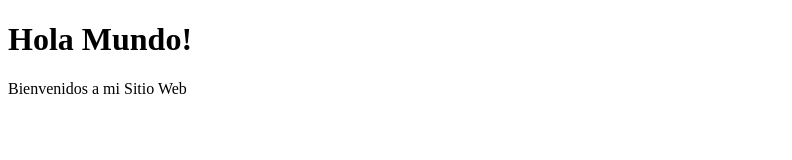
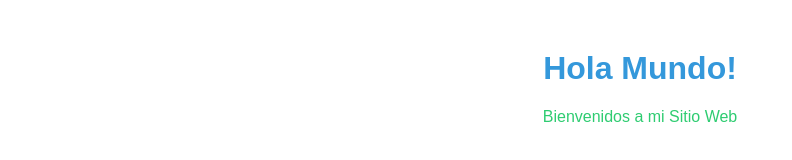
Before and after one commit to F4everthesick/Pagina, a plain HTML site: page index.html in a window 1280 px wide. Shown: the whole page, without its empty margins (0-792 px from the left). Drawn offline with Linux system fonts and the light colour scheme.

Commit message:
Update index.html

```diff
--- a/index.html
+++ b/index.html
@@ -6,7 +6,7 @@
     <meta charset="UTF-8">
     <meta name="viewport" content="width=device-width, initial-scale=1.0">
     <title>Mi Primera Pagina</title>
-    <link rel="stylesheet" href="style.css"
+    <link rel="stylesheet" href="styles.css"
 </head>
 <body>
    <h1>Hola Mundo!</h1>
```
